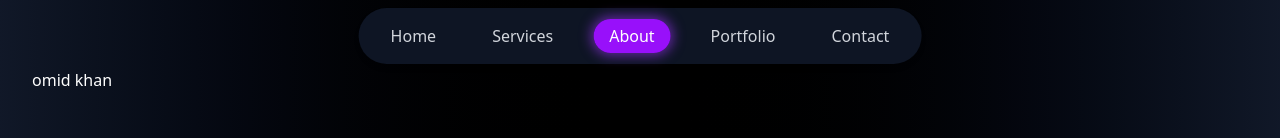
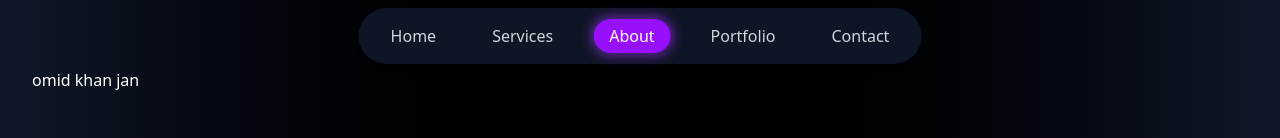
Before and after one commit to MohammadAbid1234/PortfolioMay2024, a React (Vite) app: page / in a window 1280 px wide. Shown: the top 138 px of the page. Built offline with nearby package versions, Linux system fonts and the light colour scheme.

Commit message:
Update something

```diff
--- a/src/components/HomePage.jsx
+++ b/src/components/HomePage.jsx
@@ -87,7 +87,7 @@ export default function BottomNav() {
           ))}
         </ul>
       </nav>
-      <p>omid khan</p>
+      <p>omid khan jan</p>
       {/* <p>abid</p> */}
       {/* Hero content */}
       <div className="   flex flex-col md:flex-row items-center justify-between gap-10 md:gap-20 py-12 ">
```
